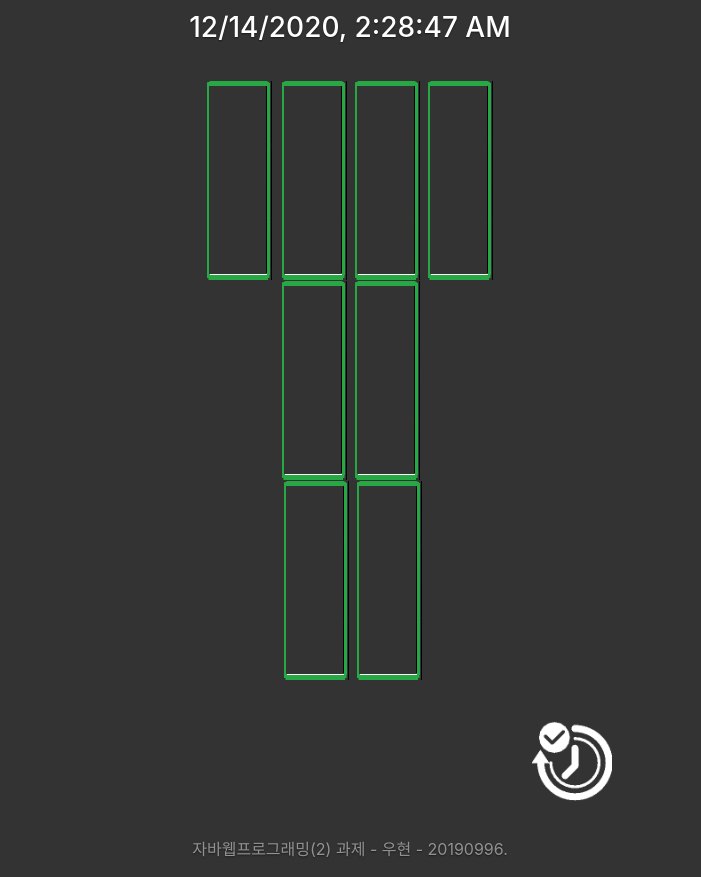
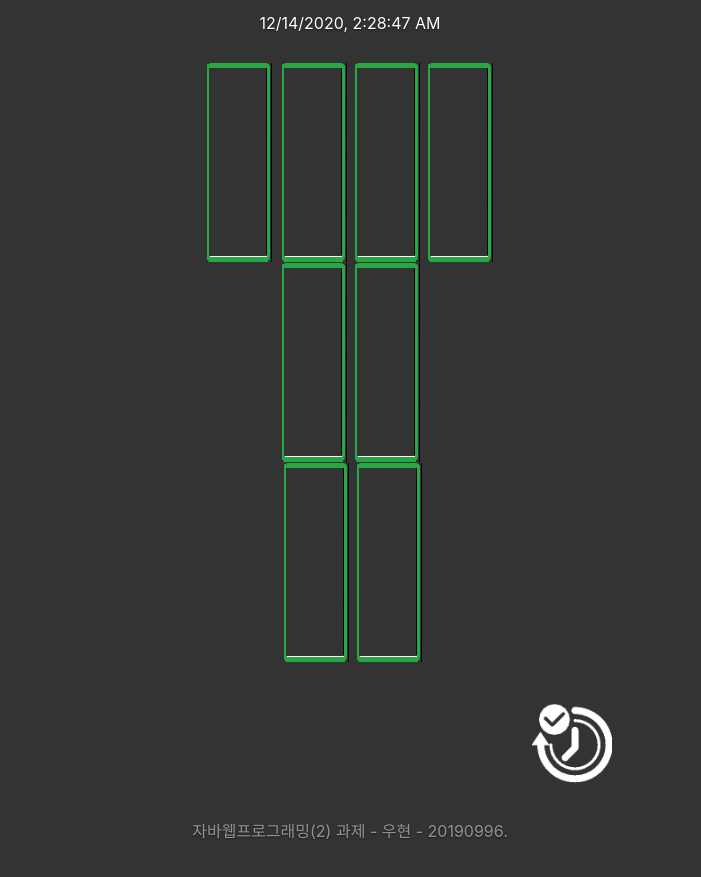
Before and after one commit to WooHyun94/javaWeb2, a website: page index.html in a window 1280 px wide. Shown: the part 65-942 px from the top of the page, without its empty margins (290-991 px from the left). Drawn offline with nearby package versions, Linux system fonts and the light colour scheme.

Commit message:
Add files via upload

```diff
--- a/index.html
+++ b/index.html
@@ -118,13 +118,7 @@
 
   <main role="main" class="inner cover">
     <br>
-    <h3>
-      <script type="text/javascript">
-      document.write(today.toLocaleDateString());
-      document.write(today.toLocaleTimeString() + '<br>');
-      </script>
-      <span id="date"></span>
-    </h3>
+
      <div class="wrapper">
         <div class="header">
             <span id="date"></span>
```
